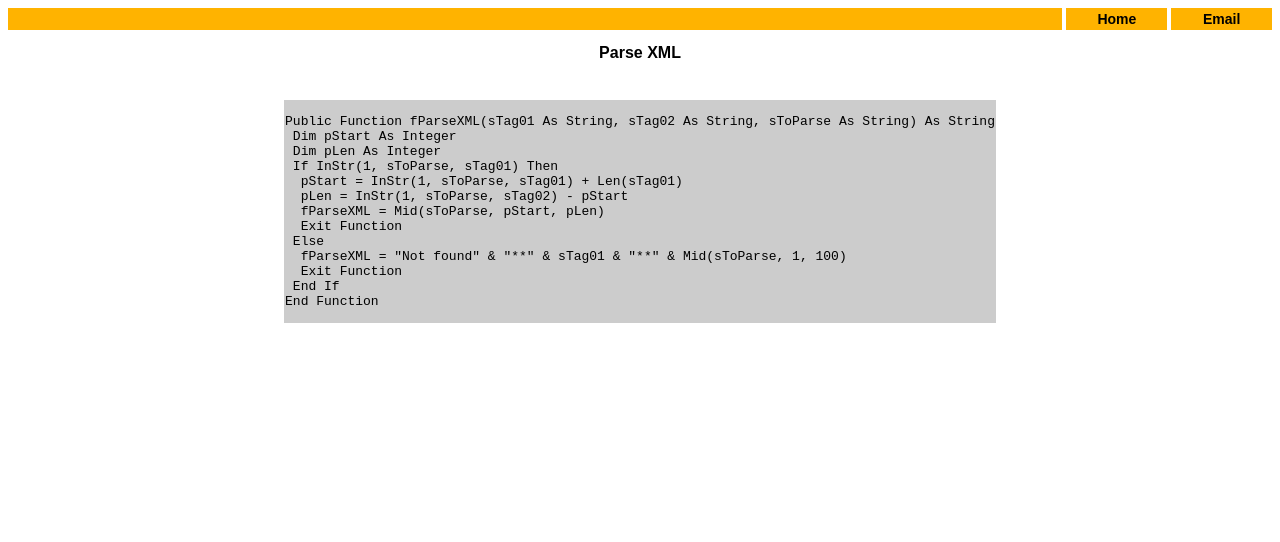
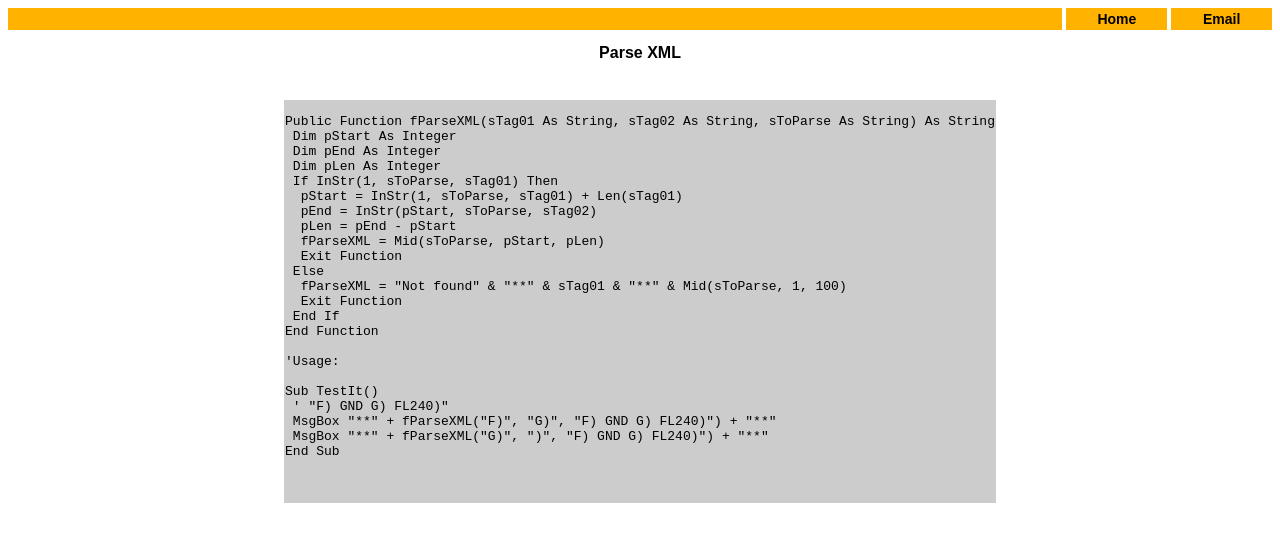
Before and after one commit to DaveTallett26/davetallett26.github.io, a Jekyll site: the page parsexml.html, which Jekyll copies as it is, in a window 1280 px wide. Shown: the top 542 px of the page. Built offline with Jekyll 4.4.1, drawn with Linux system fonts in a browser that asks for light colours.

Commit message:
changed code after posting it on SO!

```diff
--- a/parsexml.html
+++ b/parsexml.html
@@ -33,10 +33,12 @@
 <pre>
 Public Function fParseXML(sTag01 As String, sTag02 As String, sToParse As String) As String
  Dim pStart As Integer
+ Dim pEnd As Integer
  Dim pLen As Integer
  If InStr(1, sToParse, sTag01) Then
   pStart = InStr(1, sToParse, sTag01) + Len(sTag01)
-  pLen = InStr(1, sToParse, sTag02) - pStart
+  pEnd = InStr(pStart, sToParse, sTag02)
+  pLen = pEnd - pStart
   fParseXML = Mid(sToParse, pStart, pLen)
   Exit Function
  Else
@@ -44,6 +46,16 @@ Public Function fParseXML(sTag01 As String, sTag02 As String, sToParse As String
   Exit Function
  End If
 End Function
+
+'Usage:
+
+Sub TestIt()
+ ' "F) GND G) FL240)"
+ MsgBox "**" + fParseXML("F)", "G)", "F) GND G) FL240)") + "**"
+ MsgBox "**" + fParseXML("G)", ")", "F) GND G) FL240)") + "**"
+End Sub
+
+
 </pre>
 </font>
 </font>
```
